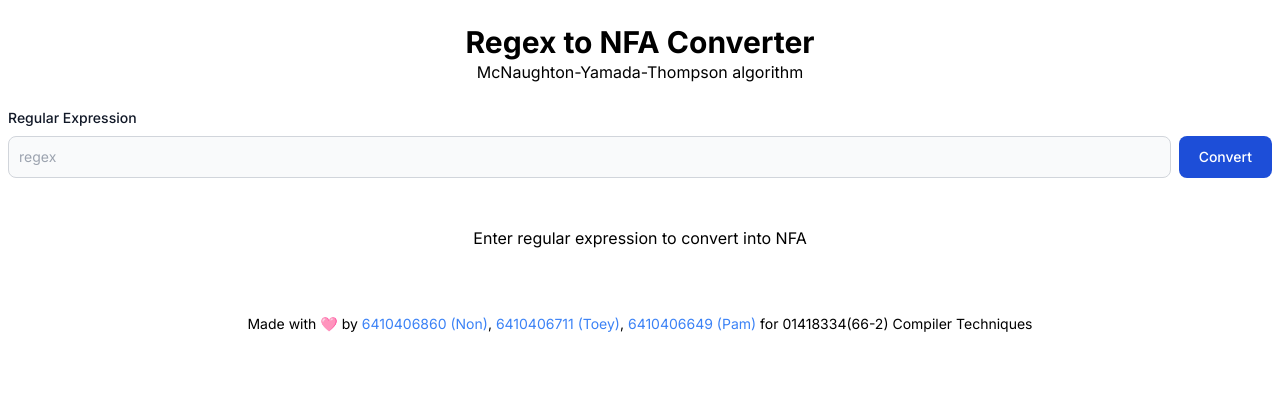
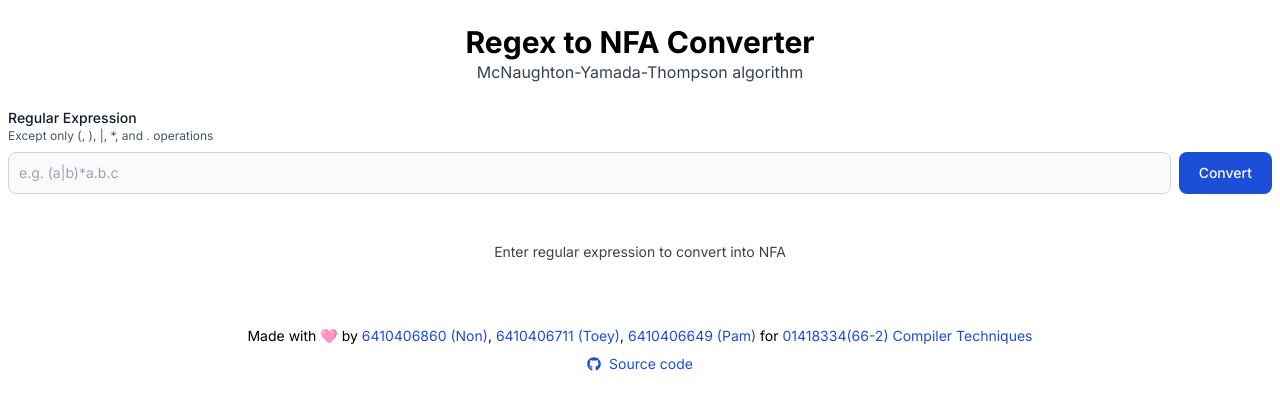
Before and after one commit to Qu1etboy/regex-to-nfa, a Next.js app: page / in a window 1280 px wide. Shown: the top 410 px of the page. Built offline with nearby package versions, Linux system fonts and the light colour scheme.

Commit message:
feat: style

```diff
--- a/package.json
+++ b/package.json
@@ -14,7 +14,8 @@
     "next": "14.1.0",
     "react": "^18",
     "react-dom": "^18",
-    "react-hot-toast": "^2.4.1"
+    "react-hot-toast": "^2.4.1",
+    "react-icons": "^5.0.1"
   },
   "devDependencies": {
     "@types/node": "^20",
--- a/src/app/layout.tsx
+++ b/src/app/layout.tsx
@@ -2,6 +2,7 @@ import type { Metadata } from "next";
 import { Inter } from "next/font/google";
 import "./globals.css";
 import { Toaster } from "react-hot-toast";
+import { FaGithub } from "react-icons/fa";
 
 const inter = Inter({ subsets: ["latin"] });
 
@@ -19,12 +20,24 @@ export default function RootLayout({
     <html lang="en">
       <body className={inter.className}>
         {children}
-        <footer className="text-sm text-center py-4">
+        <footer className="text-sm text-center py-4 space-y-2">
           <p>
-            Made with 🩷 by <a className="text-blue-500">6410406860 (Non)</a>,{" "}
-            <a className="text-blue-500">6410406711 (Toey)</a>,{" "}
-            <a className="text-blue-500">6410406649 (Pam)</a> for 01418334(66-2)
-            Compiler Techniques
+            Made with 🩷 by{" "}
+            <span className="text-blue-700">6410406860 (Non)</span>,{" "}
+            <span className="text-blue-700">6410406711 (Toey)</span>,{" "}
+            <span className="text-blue-700">6410406649 (Pam)</span> for{" "}
+            <span className="text-blue-700">
+              01418334(66-2) Compiler Techniques
+            </span>
+          </p>
+          <p>
+            <a
+              href="https://github.com/Qu1etboy/regex-to-nfa"
+              target="_blank"
+              className="flex justify-center items-center gap-2 text-blue-700 hover:underline"
+            >
+              <FaGithub /> Source code
+            </a>
           </p>
         </footer>
         <Toaster />
--- a/src/app/page.tsx
+++ b/src/app/page.tsx
@@ -86,19 +86,22 @@ export default function Home() {
     <main className="container mx-auto px-2">
       <header className="text-center my-6">
         <h1 className="text-3xl font-bold">Regex to NFA Converter</h1>
-        <p>McNaughton-Yamada-Thompson algorithm</p>
+        <p className="text-gray-700">McNaughton-Yamada-Thompson algorithm</p>
       </header>
       <form onSubmit={regexToNFA} className="my-6">
         <label
           htmlFor="regex"
-          className="block mb-2 text-sm font-medium text-gray-900"
+          className="block text-sm font-medium text-gray-900"
         >
           Regular Expression
         </label>
+        <p className="mb-2 text-xs text-gray-600">
+          Except only (, ), |, *, and . operations
+        </p>
         <div className="flex gap-2">
           <input
             type="text"
-            placeholder="regex"
+            placeholder="e.g. (a|b)*a.b.c"
             id="regex"
             onChange={(e) => setRegex(e.target.value)}
             className="bg-gray-50 border border-gray-300 text-gray-900 text-sm rounded-lg focus:ring-blue-500 focus:border-blue-500 block w-full p-2.5"
@@ -174,7 +177,7 @@ export default function Home() {
             </table>
           </div>
         ) : (
-          <div className="text-center">
+          <div className="text-center text-sm text-gray-700">
             Enter regular expression to convert into NFA
           </div>
         )}
```
Also changed, not shown: 1 other file (tests, documents, lock files or other folders).
